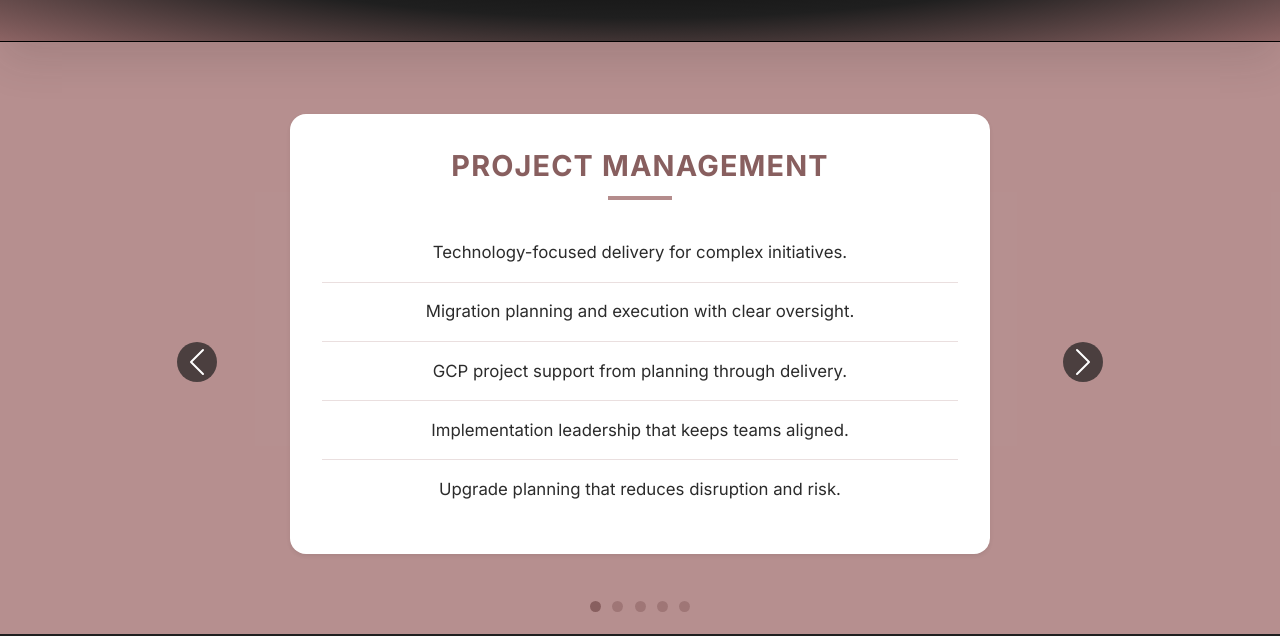
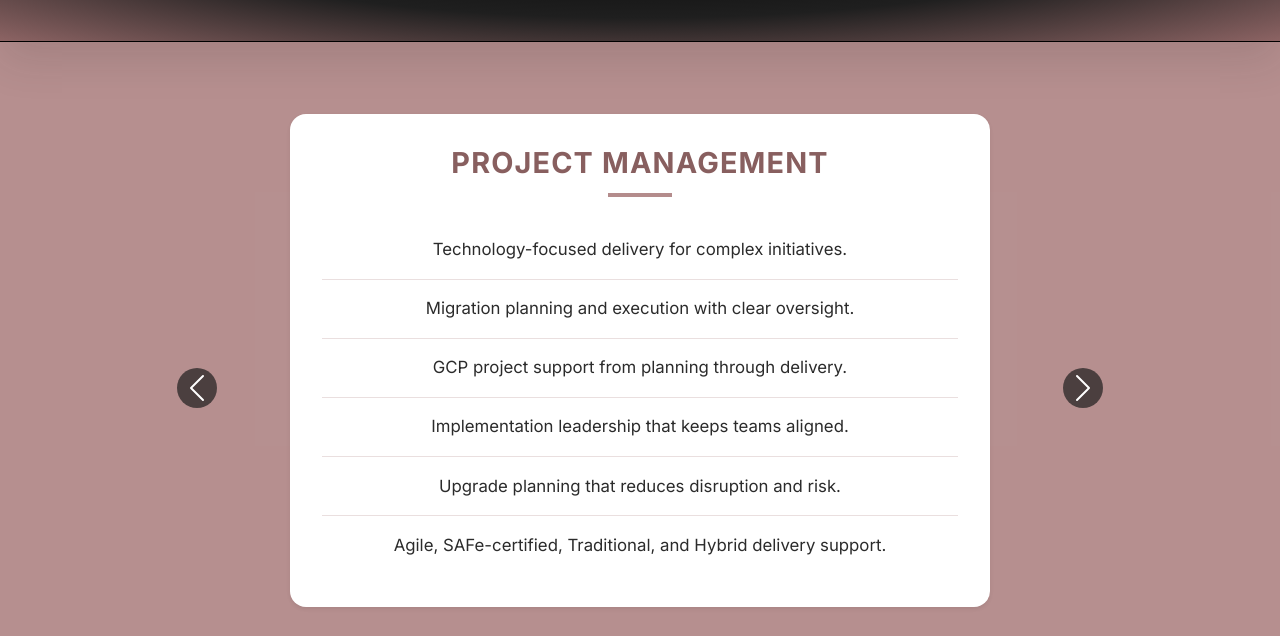
Before and after one commit to AdrianneR/oss, a website: page services.html in a window 1280 px wide. Shown: the part 317-953 px from the top of the page. Drawn offline with nearby package versions, Linux system fonts and the light colour scheme.

Commit message:
Add delivery support types to services list

```diff
--- a/services.html
+++ b/services.html
@@ -73,6 +73,7 @@
                       <li>GCP project support from planning through delivery.</li>
                       <li>Implementation leadership that keeps teams aligned.</li>
                       <li>Upgrade planning that reduces disruption and risk.</li>
+                      <li>Agile, SAFe-certified, Traditional, and Hybrid delivery support.</li>
                     </ul>
                   </div>
                 </div>
```
